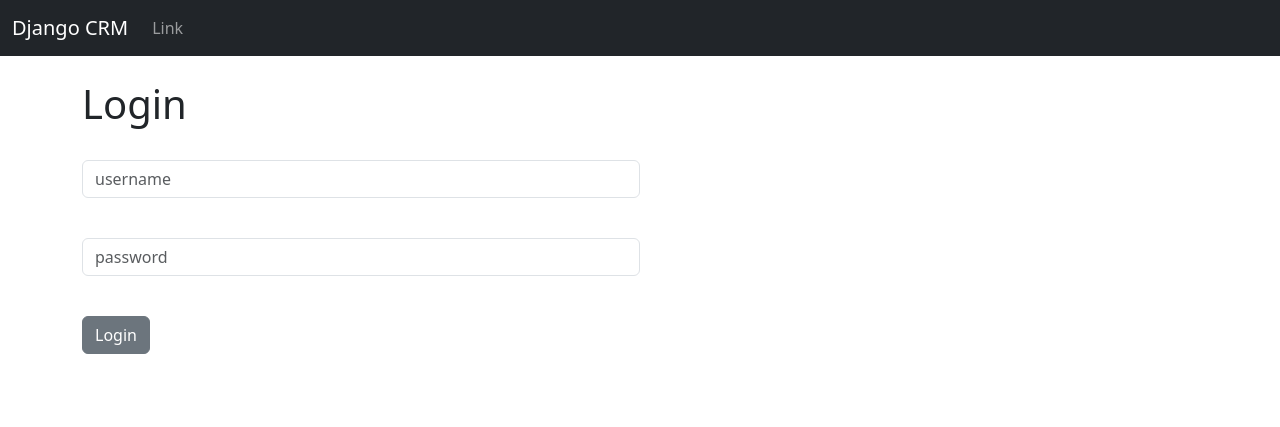
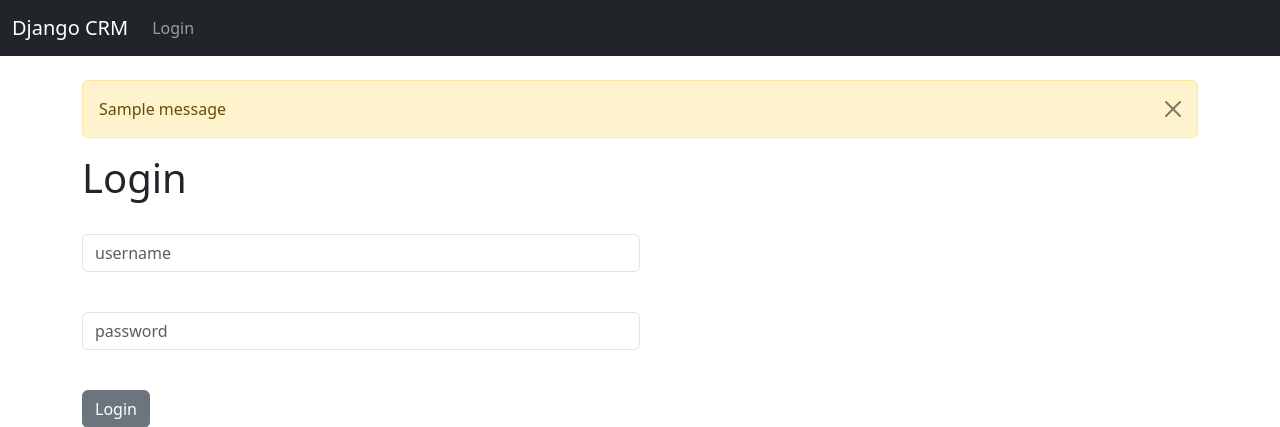
Before and after one commit to Nafya611/django-CRM, a Django app: page / in a window 1280 px wide. Shown: the top 427 px of the page. Run offline with Django 5.2, Linux system fonts and the light colour scheme; one stand-in notice (Sample message) is shown.

Commit message:
add login and logout user functionalities

```diff
--- a/website/templates/base.html
+++ b/website/templates/base.html
@@ -13,6 +13,14 @@
     {% include 'navbar.html' %}
     <div class="container">
         <br>
+        {% if messages %}
+            {% for message in messages %}
+                <div class="alert alert-warning alert-dismissible fade show" role="alert">
+                    {{ message }}
+                    <button type="button" class="btn-close" data-bs-dismiss="alert" aria-label="Close"></button>
+                </div>
+            {% endfor %}
+        {% endif %}
         {% block content%}
         {% endblock%}
     </div>
--- a/website/templates/navbar.html
+++ b/website/templates/navbar.html
@@ -7,10 +7,17 @@
         </button>
         <div class="collapse navbar-collapse" id="navbarSupportedContent">
             <ul class="navbar-nav me-auto mb-2 mb-lg-0">
+                {% if user.is_authenticated%}
 
-                <li class="nav-item">
-                    <a class="nav-link" href="#">Link</a>
-                </li>
+                    <li class="nav-item">
+                        <a class="nav-link" href="{% url 'logout' %}">Logout</a>
+                    </li>
+                {% else %}
+                    <li class="nav-item">
+                        <a class="nav-link" href="{% url 'home' %}">Login</a>
+                    </li>
+
+                {% endif %}
 
             </ul>
 
--- a/website/urls.py
+++ b/website/urls.py
@@ -3,4 +3,5 @@ from . import views
 
 urlpatterns =[
     path('',views.home ,name='home'),
+    path('logout/',views.logout_user,name='logout'),
 ]
--- a/website/views.py
+++ b/website/views.py
@@ -18,7 +18,11 @@ def home(request):
             messages.error(request, "Invalid username or password")
 
 
+    else:
+        return render(request,'home.html',{})
 
-    return render(request,'home.html',{})
+
 def logout_user(request):
-    pass
+    logout(request)
+    messages.success(request,'You have been logeed out...')
+    return redirect('home')
```
Also changed, not shown: db.sqlite3.
